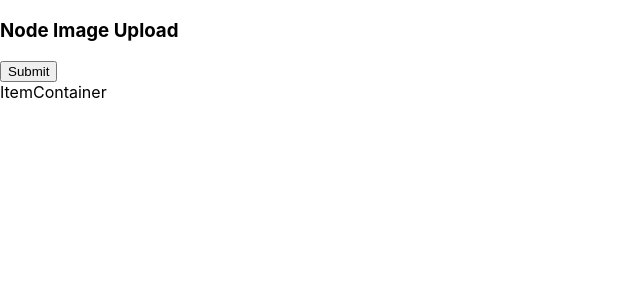
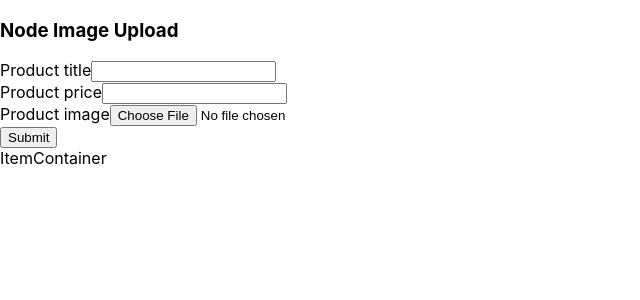
Before and after one commit to SharinLana/node-image-uploading, a React (Create React App) app in the folder client/: page / in a window 1280 px wide. Shown: the top 300 px of the page, without its empty margins (0-640 px from the left). Built offline with nearby package versions, Linux system fonts and the light colour scheme.

Commit message:
used FormInput components inside of the Form + passed the props to the inputs

```diff
--- a/client/src/components/form/Form.js
+++ b/client/src/components/form/Form.js
@@ -1,8 +1,12 @@
 import React from "react";
+import FormInput from "./FormInput";
 
 const Form = () => {
   return (
     <form>
+      <FormInput labelText="Product title" name="title" type="text" />
+      <FormInput labelText="Product price" name="price" type="text" />
+      <FormInput labelText="Product image" name="image" type="file" />
       <button type="submit">Submit</button>
     </form>
   );
```
